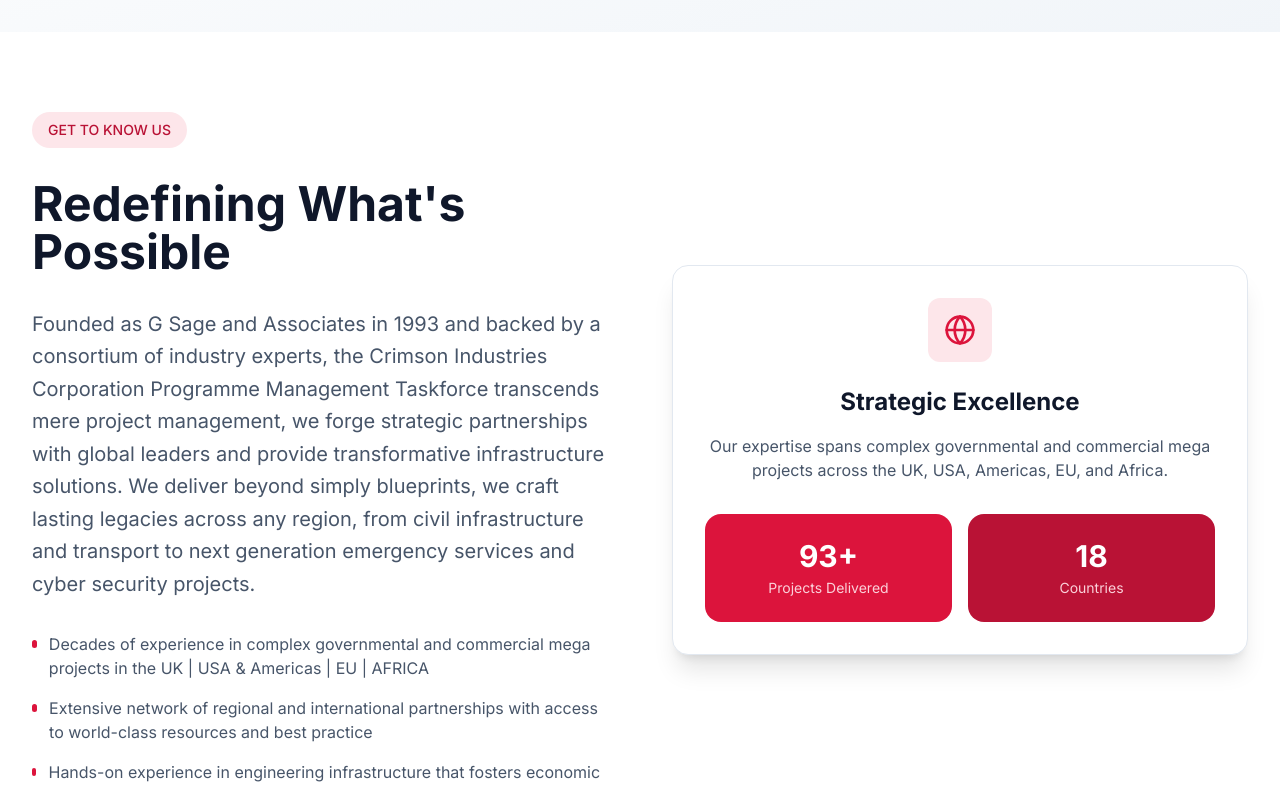
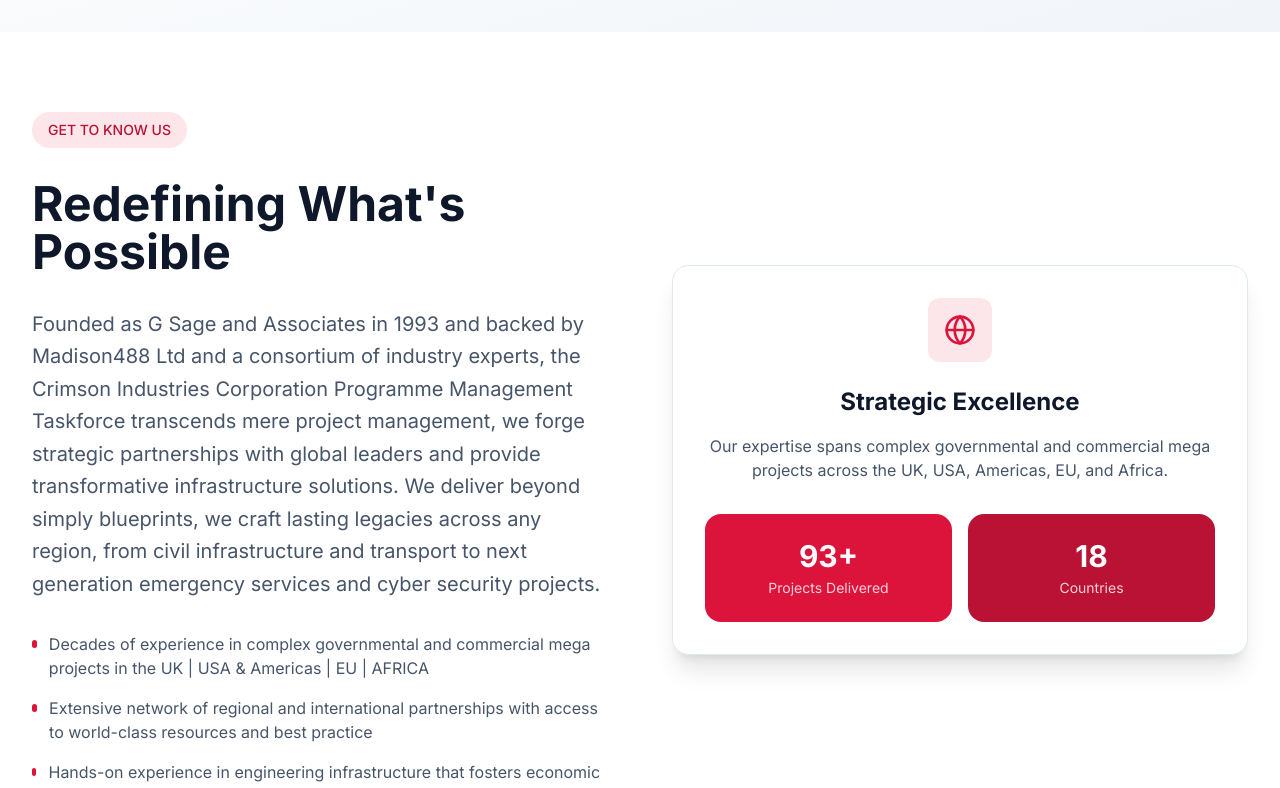
Before and after one commit to gsagecom/crimson, a Next.js app: page /about in a window 1280 px wide. Shown: the part 391-1179 px from the top of the page. Built offline with nearby package versions, Linux system fonts and the light colour scheme.

Commit message:
Update page.tsx

```diff
--- a/src/app/about/page.tsx
+++ b/src/app/about/page.tsx
@@ -102,7 +102,7 @@
                 Redefining What&apos;s Possible
               </h2>
               <p className="text-xl text-slate-600 leading-relaxed">
-                Founded as G Sage and Associates in 1993 and backed by a
+                Founded as G Sage and Associates in 1993 and backed by Madison488 Ltd and a
                 consortium of industry experts, the Crimson Industries Corporation
                 Programme Management Taskforce transcends mere project management,
                 we forge strategic partnerships with global leaders and provide
```
